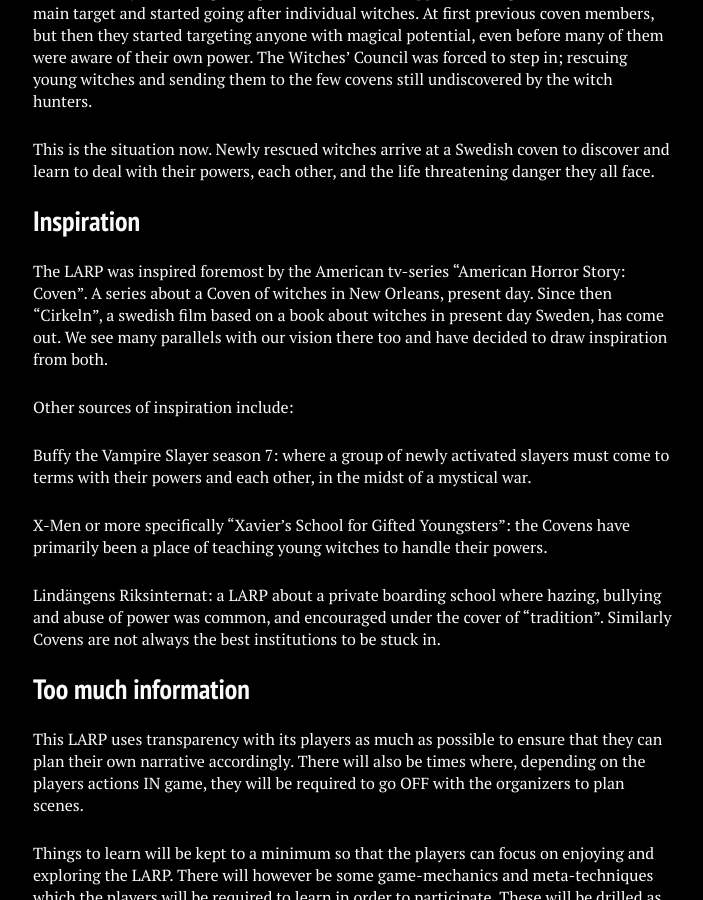
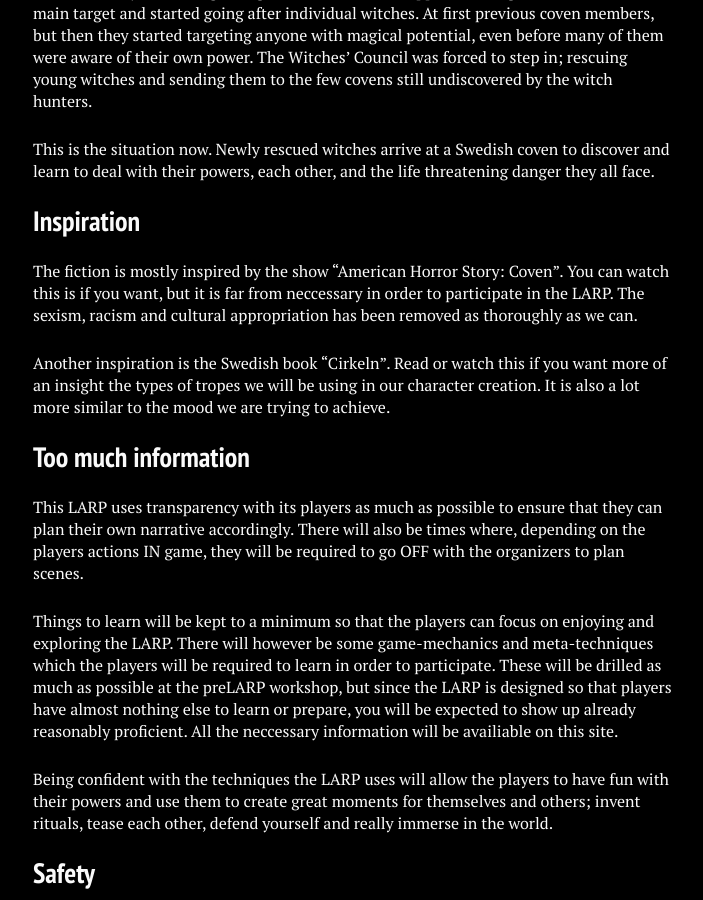
Before and after one commit to stanislavb/en.coven.nu, a Jekyll site: the page built from about/index.md, in a window 1280 px wide and 900 px high, scrolled down 1284 px. Shown: the whole window, without its empty margins (287-990 px from the left). Built offline with Jekyll 4.4.1, drawn with Linux system fonts in a browser that asks for light colours; nearby versions of some CDN libraries.

Commit message:
Update index.md

```diff
--- a/about/index.md
+++ b/about/index.md
@@ -40,15 +40,9 @@ This is the situation now. Newly rescued witches arrive at a Swedish coven to di
 
 ## Inspiration
 
-The LARP was inspired foremost by the American tv-series "American Horror Story: Coven". A series about a Coven of witches in New Orleans, present day. Since then "Cirkeln", a swedish film based on a book about witches in present day Sweden, has come out. We see many parallels with our vision there too and have decided to draw inspiration from both.
+The fiction is mostly inspired by the show "American Horror Story: Coven". You can watch this is if you want, but it is far from neccessary in order to participate in the LARP. The sexism, racism and cultural appropriation has been removed as thoroughly as we can.
 
-Other sources of inspiration include:
-
-Buffy the Vampire Slayer season 7: where a group of newly activated slayers must come to terms with their powers and each other, in the midst of a mystical war.
-
-X-Men or more specifically "Xavier's School for Gifted Youngsters": the Covens have primarily been a place of teaching young witches to handle their powers.
-
-Lindängens Riksinternat: a LARP about a private boarding school where hazing, bullying and abuse of power was common, and encouraged under the cover of "tradition". Similarly Covens are not always the best institutions to be stuck in.
+Another inspiration is the Swedish book "Cirkeln". Read or watch this if you want more of an insight the types of tropes we will be using in our character creation. It is also a lot more similar to the mood we are trying to achieve.
 
 ## Too much information
 
```
